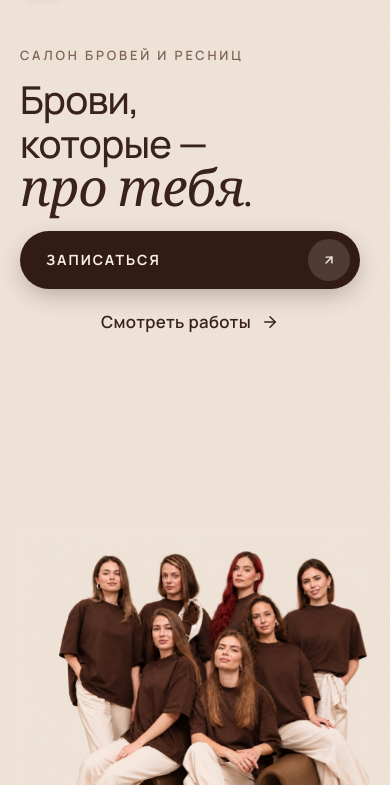
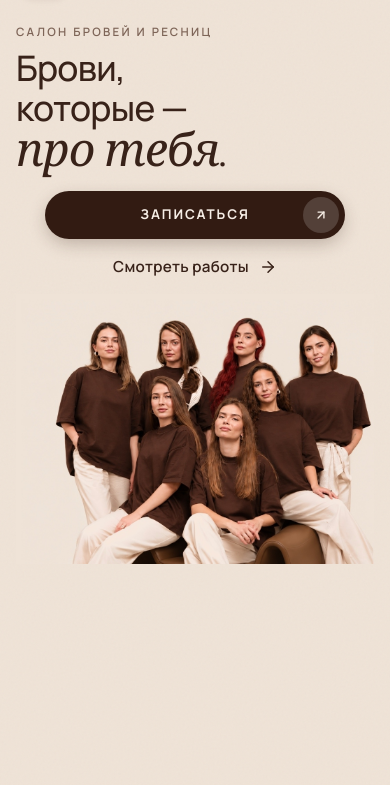
Before and after one commit to movsisiannartem-hash/Brezhnev, a plain HTML site: page index.html in a window 390 px wide. Shown: the part 59-844 px from the top of the page. Drawn offline with nearby package versions, Linux system fonts and the light colour scheme.

Commit message:
fix(mobile): compact centered cta button and full uncropped team photo

```diff
--- a/styles.css
+++ b/styles.css
@@ -1136,21 +1136,26 @@ input:focus-visible {
   }
 
   .hero-fullscreen {
+    width: 100%;
+    max-width: 100%;
     height: auto;
     min-height: 100vh;
     min-height: 100dvh;
     align-items: flex-start;
-    padding-top: 86px;
-    padding-bottom: 2rem;
+    padding-top: 74px;
+    padding-bottom: 1.5rem;
+    overflow-x: hidden;
   }
 
   .hero-layout-wrapper {
     flex-direction: column;
     align-items: flex-start;
     justify-content: flex-start;
-    padding-left: clamp(1.25rem, 5vw, 2.5rem);
-    padding-right: clamp(1.25rem, 5vw, 2.5rem);
+    padding-left: clamp(1rem, 4vw, 1.5rem);
+    padding-right: clamp(1rem, 4vw, 1.5rem);
     height: auto;
+    width: 100%;
+    box-sizing: border-box;
   }
 
   .hero-content-col {
@@ -1158,18 +1163,31 @@ input:focus-visible {
     max-width: 100%;
     margin-top: 0;
     margin-bottom: 0;
-    padding-top: 1rem;
-    padding-bottom: 2rem;
+    padding-top: 0.25rem;
+    padding-bottom: 0;
+  }
+
+  .hero-overline-wrapper {
+    margin-bottom: 0.55rem;
+  }
+
+  .hero-overline-text {
+    font-size: 0.72rem;
+    letter-spacing: 0.2em;
+  }
+
+  .hero-headline {
+    margin-bottom: 1.1rem;
   }
 
   .headline-manrope {
-    font-size: clamp(2.4rem, 9.2vw, 3.4rem);
+    font-size: clamp(2.2rem, 8.8vw, 3.0rem);
     line-height: 1.04;
     white-space: normal;
   }
 
   .headline-cormorant {
-    font-size: clamp(3.2rem, 11.5vw, 4.4rem);
+    font-size: clamp(2.9rem, 11vw, 4.0rem);
     line-height: 0.95;
     margin-top: 2px;
     white-space: normal;
@@ -1182,17 +1200,61 @@ input:focus-visible {
   }
 
   .hero-actions-row {
+    display: flex;
     flex-direction: column;
-    align-items: stretch;
-    gap: 0.85rem;
+    align-items: center;
+    justify-content: center;
+    gap: 0.65rem;
     width: 100%;
-    max-width: 340px;
+    max-width: 100%;
+    margin-top: 0;
+    margin-bottom: 0;
   }
 
   .btn-primary-pill {
-    width: 100%;
-    justify-content: space-between;
-    padding: 8px 10px 8px 26px;
+    position: relative;
+    width: min(84%, 310px);
+    min-height: 48px;
+    margin: 0 auto;
+    padding: 12px 44px;
+    display: flex;
+    align-items: center;
+    justify-content: center;
+    border-radius: var(--radius-full);
+    background-color: var(--color-btn-primary);
+    box-shadow: 0 6px 18px -2px rgba(50, 27, 18, 0.28);
+    text-decoration: none;
+    cursor: pointer;
+  }
+
+  .btn-pill-text {
+    font-size: 0.84rem;
+    font-weight: 700;
+    letter-spacing: 0.14em;
+    color: var(--color-light);
+    line-height: 1;
+    text-align: center;
+    margin: 0;
+  }
+
+  .btn-pill-badge {
+    position: absolute;
+    right: 6px;
+    top: 50%;
+    transform: translateY(-50%);
+    width: 36px;
+    height: 36px;
+    border-radius: 50%;
+    background: rgba(255, 255, 255, 0.16);
+    display: flex;
+    align-items: center;
+    justify-content: center;
+    flex-shrink: 0;
+  }
+
+  .btn-primary-pill:hover .btn-pill-badge,
+  .btn-primary-pill:active .btn-pill-badge {
+    transform: translateY(-50%) translate(2px, -2px);
   }
 
   .btn-primary {
@@ -1202,31 +1264,53 @@ input:focus-visible {
   }
 
   .btn-text-link {
+    display: inline-flex;
+    align-items: center;
     justify-content: center;
-    padding: 8px 0;
+    padding: 5px 12px;
+    font-size: 0.95rem;
+    margin-top: 2px;
   }
 
   .hero-visual-col {
     width: 100%;
     height: auto;
-    max-height: 52vh;
-    max-height: 52dvh;
+    max-height: none;
+    display: flex;
     justify-content: center;
-    align-items: flex-end;
-    margin-top: 1rem;
+    align-items: center;
+    margin-top: 0.75rem;
+    margin-bottom: 0;
+    padding: 0;
+  }
+
+  .hero-photo-wrapper {
+    width: 100%;
+    height: auto;
+    max-height: none;
+    margin-bottom: 0;
+    display: flex;
+    justify-content: center;
+    align-items: center;
   }
 
   .hero-picture {
+    width: 100%;
+    height: auto;
+    max-height: none;
+    display: flex;
     justify-content: center;
+    align-items: center;
   }
 
   .hero-team-photo {
     width: 100%;
+    max-width: 100%;
     height: auto;
-    max-height: 48vh;
-    max-height: 48dvh;
+    max-height: none;
     object-fit: contain;
-    object-position: center bottom;
+    object-position: center top;
+    display: block;
   }
 
   /* На мобильных скрываем бегущую строку для чистоты экрана */
```
